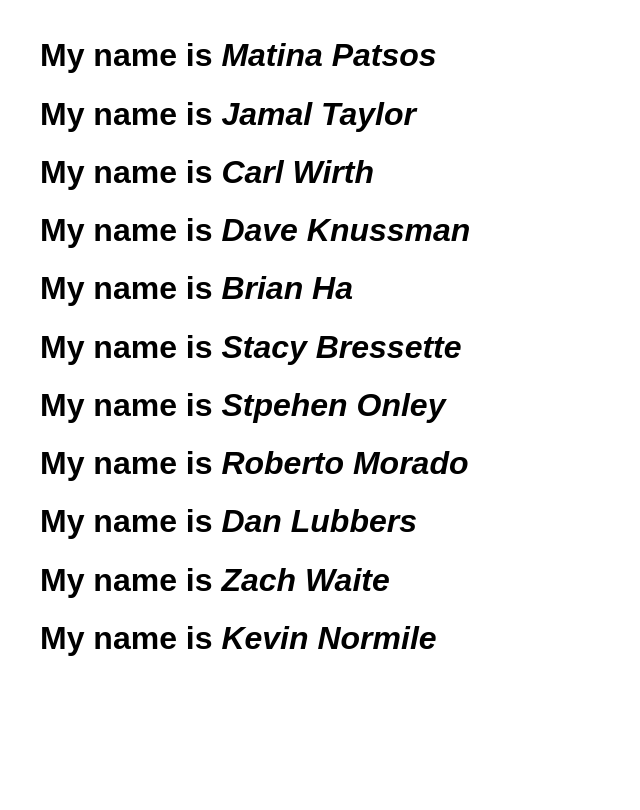
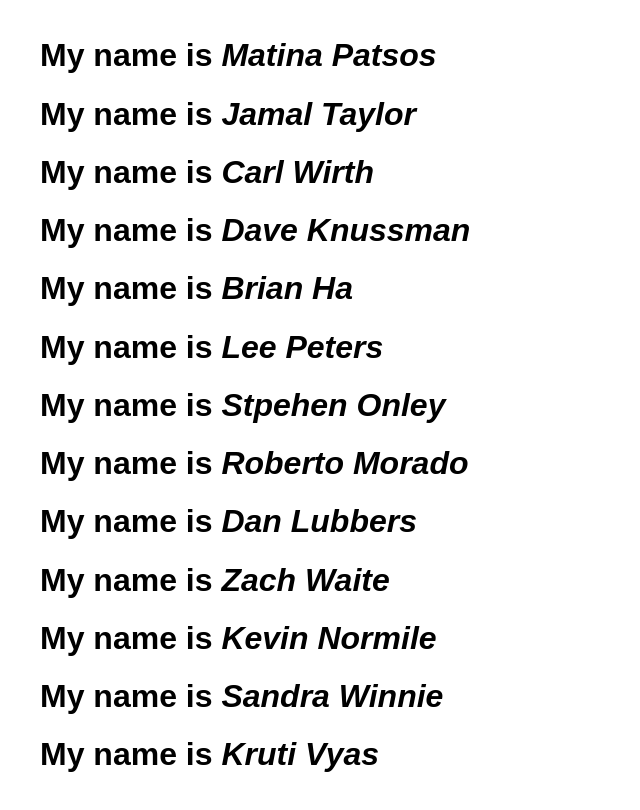
Before and after one commit to vyaskruti89/JavaScriptFundamentals2019, a website: page exercises/01-git-intro/01-git-intro.html in a window 1280 px wide. Shown: the whole page, without its empty margins (0-640 px from the left). Drawn offline with nearby package versions, Linux system fonts and the light colour scheme.

Commit message:
Update 01-git-intro.html

```diff
--- a/exercises/01-git-intro/01-git-intro.html
+++ b/exercises/01-git-intro/01-git-intro.html
@@ -36,12 +36,14 @@
       <h1>My name is <em>Carl Wirth</em></h1>
       <h1>My name is <em>Dave Knussman</em></h1>
       <h1>My name is <em>Brian Ha</em></h1>
-      <h1>My name is <em>Stacy Bressette</em></h1>
+      <h1>My name is <em>Lee Peters</em></h1>
       <h1>My name is <em>Stpehen Onley</em></h1>
       <h1>My name is <em>Roberto Morado</em></h1>
       <h1>My name is <em>Dan Lubbers</em></h1>
       <h1>My name is <em>Zach Waite</em></h1>
       <h1>My name is <em>Kevin Normile</em></h1>
+      <h1>My name is <em>Sandra	Winnie</em></h1>
+      <h1>My name is <em>Kruti	Vyas</em></h1>
     </div>
   </body>
 </html>
```
